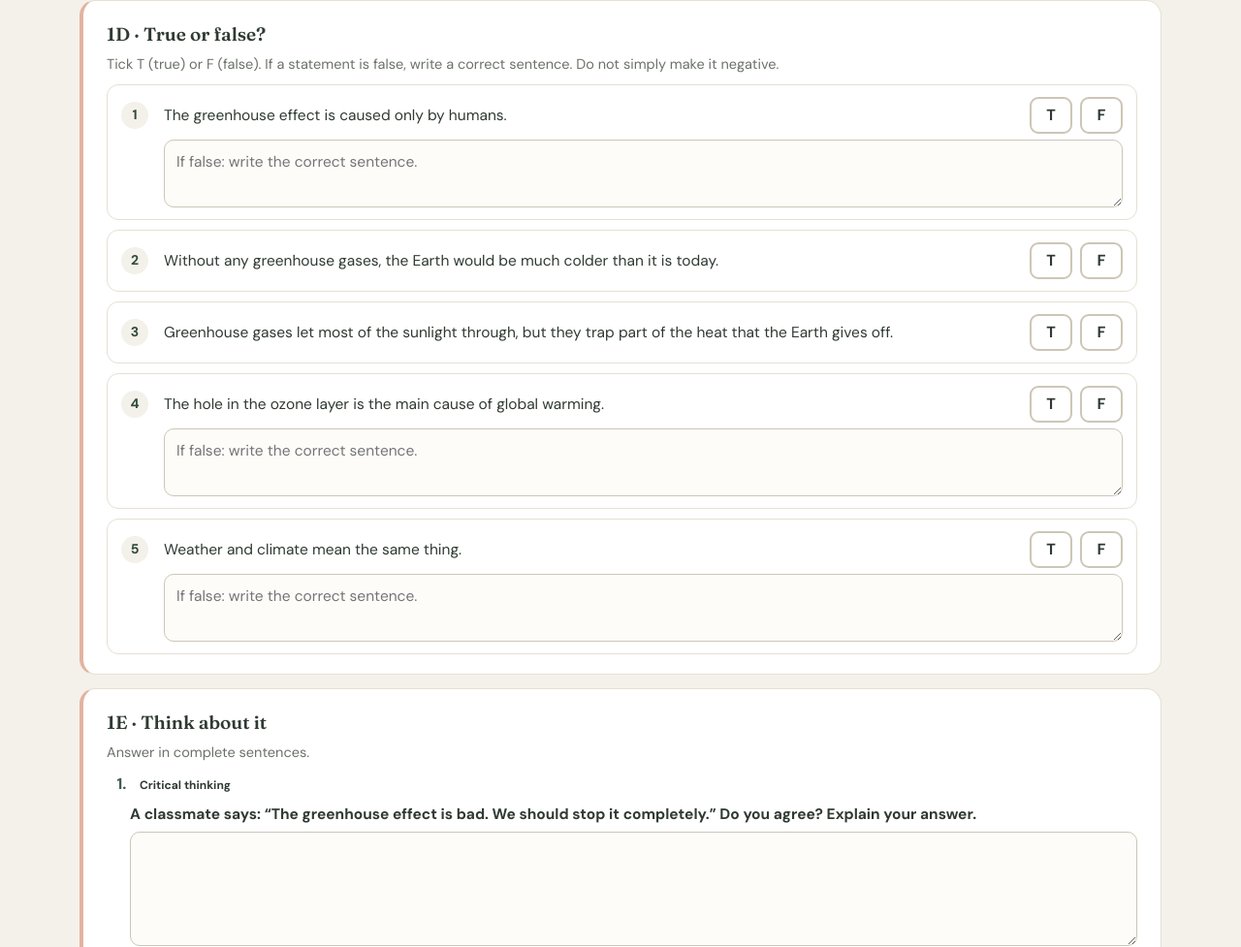
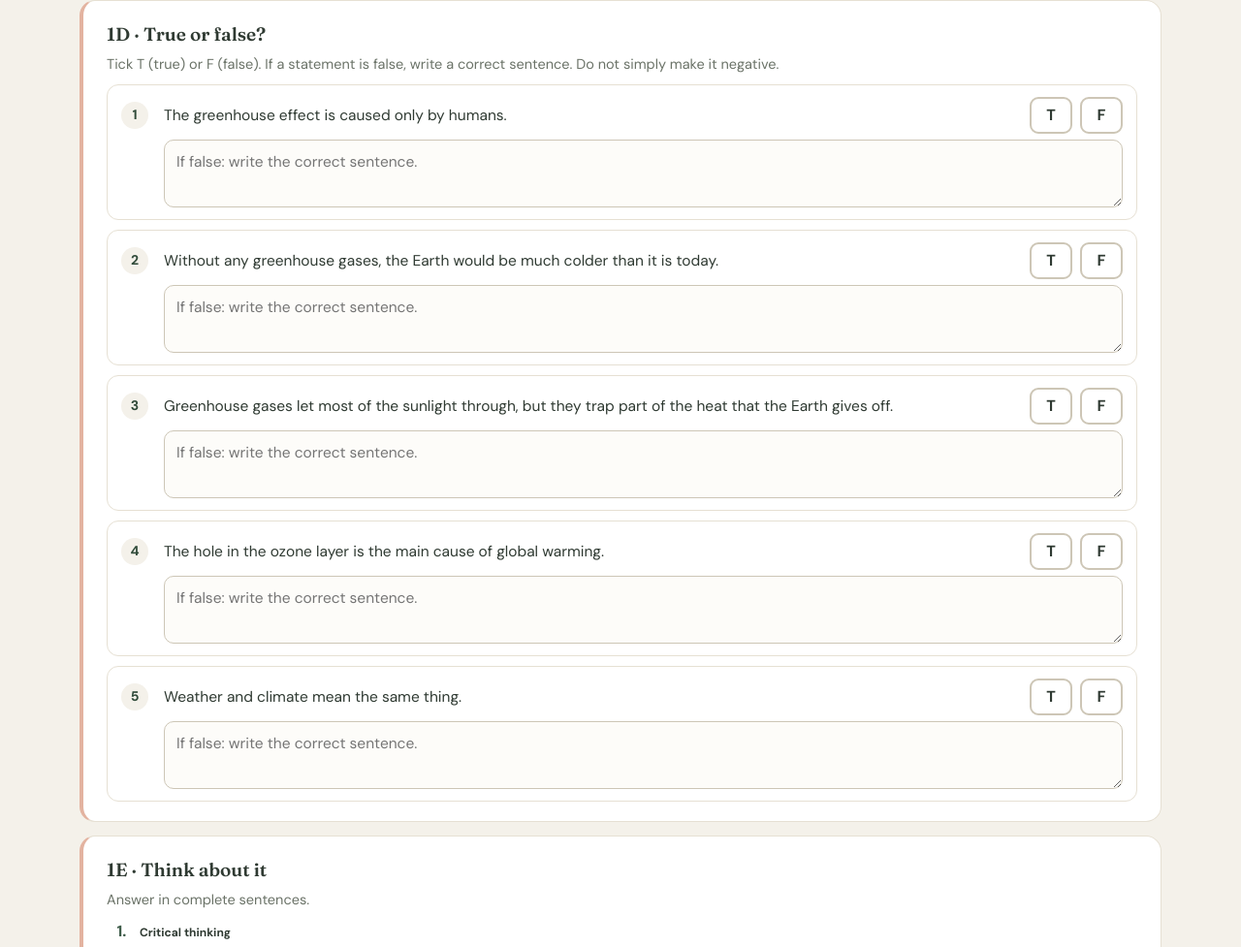
Before and after one commit to anjamuggli-ctrl/MooseOnline, a plain HTML site: page pome24b-exam.html in a window 1280 px wide. Shown: the part 3117-4094 px from the top of the page at 97% size. Drawn offline with Linux system fonts and the light colour scheme.

Commit message:
Pome24B-Probeprüfung: Textfeld bei allen True/False-Aussagen
Co-Authored-By: Claude Opus 5.5 <noreply@anthropic.com>
Claude-Session: https://claude.ai/code/session_01FBovzHHJZhzjYQMBPqvFr6

```diff
--- a/pome24b-exam.html
+++ b/pome24b-exam.html
@@ -399,7 +399,7 @@ function T_tf(id, title, hint, rows){
   var b = '<div class="ex-tf">';
   rows.forEach(function(t,i){ var nm = id+'_'+i;
     b += '<div class="ex-tf-zeile" data-ans="'+(t[1]?"T":"F")+'"><span class="ex-nr">'+(i+1)+'</span><p>'+esc(t[0])+'</p><div class="ex-tf-wahl" role="radiogroup" aria-label="Statement '+(i+1)+'"><label><input type="radio" name="'+nm+'" value="T"><span>T</span></label><label><input type="radio" name="'+nm+'" value="F"><span>F</span></label></div>'
-      + (t[1] ? '' : '<textarea class="ex-in ex-korr" data-t="'+nm+'" rows="2" placeholder="If false: write the correct sentence."></textarea>')
+      + '<textarea class="ex-in ex-korr" data-t="'+nm+'" rows="2" placeholder="If false: write the correct sentence."></textarea>'
       + '<div class="ex-model" hidden>'+(t[1]?'<b>This statement is true.</b>'+esc(t[2]||""):'<b>This statement is false. Model correction</b>'+esc(t[2]))+'</div></div>'; });
   task(id, title, hint, b+'</div>');
 }
```
Also changed, not shown: _build/pome24b_exam/1_exam.html (+1 -1 lines), _build/pome24b_exam/en/1_exam.html (+1 -1 lines), _build/pome24b_exam/it/1_exam.html (+1 -1 lines), _build/pome24b_exam/rm/1_exam.html (+1 -1 lines), en/pome24b-exam.html (+1 -1 lines), it/pome24b-exam.html (+1 -1 lines), rm/pome24b-exam.html (+1 -1 lines).
